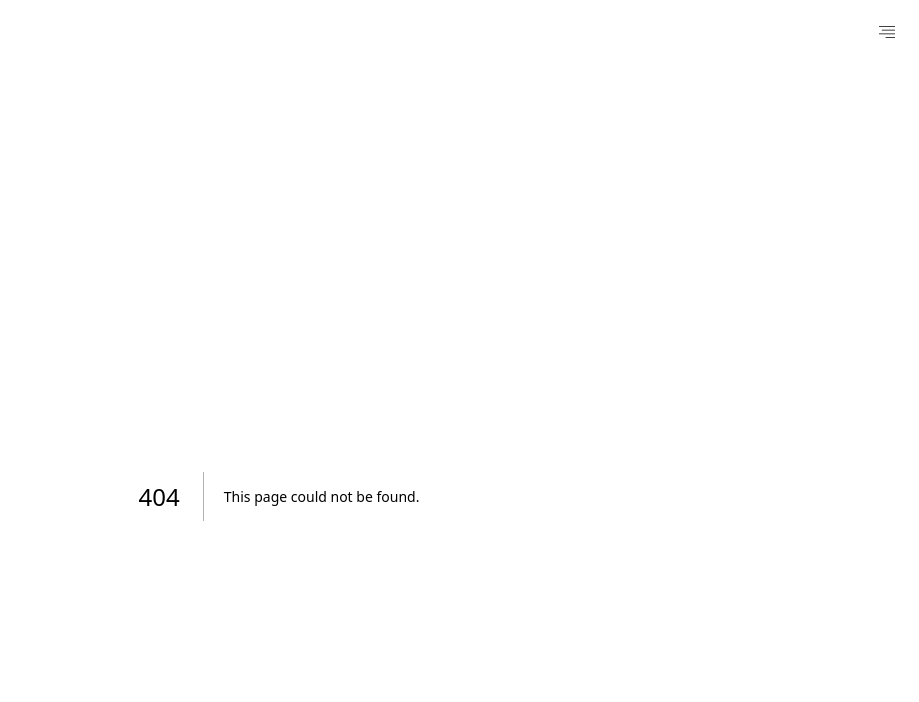
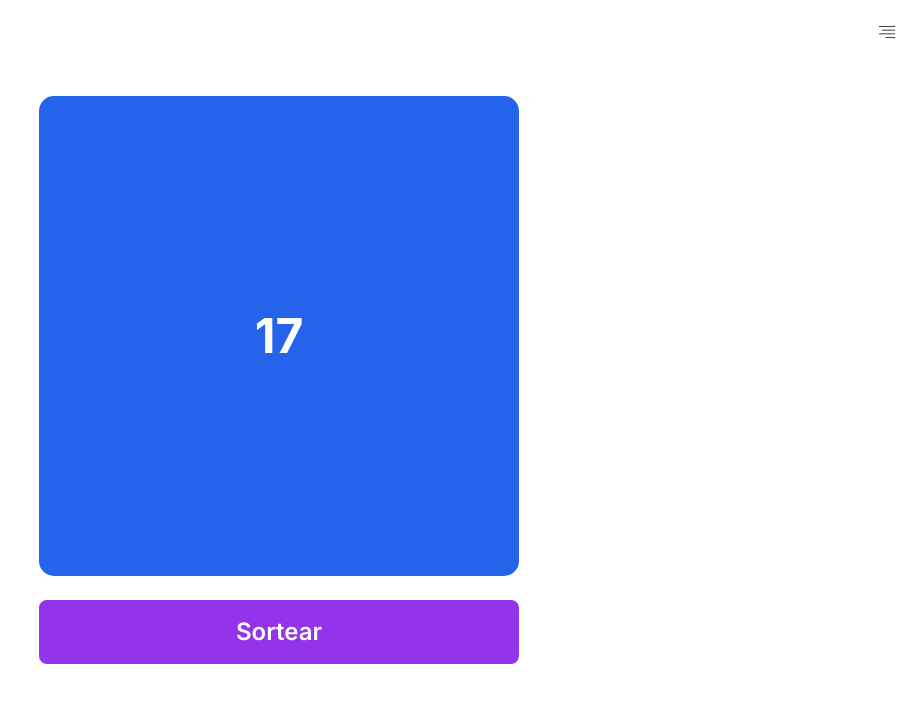
Before and after one commit to ismaelSS/aprendendo-ingles, a Next.js app: page /ordinalNumbers in a window 1280 px wide. Before the commit this address had no page. Shown: the top 702 px of the page, without its empty margins (361-1280 px from the left). Built offline with nearby package versions, Linux system fonts and the light colour scheme.

Commit message:
:sparkles: add ordinal number flash card

```diff
--- /dev/null
+++ b/src/app/ordinalNumbers/page.tsx
@@ -0,0 +1,7 @@
+import OrdinalNumberCard from "@/components/ordinalNumbersCard";
+
+export default function OrdinalNumberPage() {
+  return(
+    <OrdinalNumberCard/>
+  )
+}
--- a/src/app/page.tsx
+++ b/src/app/page.tsx
@@ -1,8 +1,10 @@
 import CardFlip from "@/components/numberCard";
+import OrdinalNumberCard from "@/components/ordinalNumbersCard";
 export default function Home() {
   return (
     <main className="flex justify-center items-center pb-5">
       <CardFlip />
+    {/* <OrdinalNumberCard/> */}
     </main>
   );
 }
--- a/src/components/PersonHeader/index.tsx
+++ b/src/components/PersonHeader/index.tsx
@@ -21,10 +21,13 @@ export default function PersonHeader() {
           <nav>
             <ul className="flex flex-col gap-5 pt-8">
               <li>
-                <Link href='/'>inicial</Link>
+                <Link href='/'>Números</Link>
               </li>
               <li>
-                <Link href='/alphabet'>letras</Link>
+                <Link href='/ordinalNumbers'>Números Ordinais</Link>
+              </li>
+              <li>
+                <Link href='/alphabet'>Letras</Link>
               </li>
             </ul>
           </nav>
--- /dev/null
+++ b/src/components/ordinalNumbersCard/index.tsx
@@ -0,0 +1,57 @@
+"use client";
+
+import React, { useEffect, useState } from "react";
+import "./styles.css";
+import {
+  sortOrdinalNumber,
+  tSortOrdinalNumber,
+} from "@/functions/sortOrdinalNumber";
+
+export default function OrdinalNumberCard() {
+  const [isFlipped, setIsFlipped] = useState(false);
+  const [cardValues, setCardValues] = useState<tSortOrdinalNumber>();
+
+  const handleFlip = () => {
+    setIsFlipped(!isFlipped);
+  };
+
+  useEffect(() => {
+    setCardValues(sortOrdinalNumber());
+  }, []);
+
+  const resetAll = () => {
+    if (isFlipped) {
+      setIsFlipped(false);
+      setTimeout(() => setCardValues(sortOrdinalNumber()), 500);
+    } else {
+      setCardValues(sortOrdinalNumber());
+    }
+  };
+
+  return (
+    <div className="flex flex-col gap-6 items-center">
+      <div
+        className="perspective w-[60vh] h-[60vh] max-w-[90vw] relative "
+        onClick={handleFlip}
+      >
+        <div className={`square-item ${isFlipped ? "flipped" : ""}`}>
+          <div className="square-side bg-blue-600 front flex items-center justify-center">
+            <p className="text1">{cardValues?.number}</p>
+          </div>
+
+          <div className="square-side bg-red-600 back flex items-center justify-center">
+            <p className="text1">{cardValues?.ordinal}</p>
+            <div />
+          </div>
+        </div>
+      </div>
+
+      <button
+        className="text5 w-[60vh] max-w-[90vw] bg-purple-600 rounded-lg h-16"
+        onClick={resetAll}
+      >
+        Sortear
+      </button>
+    </div>
+  );
+}
--- /dev/null
+++ b/src/components/ordinalNumbersCard/styles.css
@@ -0,0 +1,36 @@
+/* SquareFlip.css */
+
+.square-container {
+  display: flex;
+  justify-content: center;
+  align-items: center;
+  cursor: pointer;
+}
+
+.perspective {
+  perspective: 1000px;
+}
+
+.square-side {
+  width: 100%;
+  height: 100%;
+  position: absolute;
+  top: 0;
+  left: 0;
+  backface-visibility: hidden;
+  border-radius: 15px;
+  transition: transform 0.8s cubic-bezier(0.71, 0.03, 0.56, 0.85);
+}
+
+
+.back {
+  transform: rotateY(180deg);
+}
+
+.flipped .front {
+  transform: rotateY(180deg);
+}
+
+.flipped .back {
+  transform: rotateY(360deg);
+}
--- /dev/null
+++ b/src/functions/sortOrdinalNumber.tsx
@@ -0,0 +1,31 @@
+export type tSortOrdinalNumber = {
+  number: number,
+  ordinal: string
+}
+
+export function sortOrdinalNumber():tSortOrdinalNumber {
+  const numbers = [
+    1, 2, 3, 4, 5, 6, 7, 8, 9, 10,
+    11, 12, 13, 14, 15, 16, 17, 18, 19, 20,
+    30, 40, 50, 60, 70, 80, 90, 100, 1000, 1000000
+  ];
+
+  const numberWords = {
+    1: "first", 2: "second", 3: "third", 4: "fourth", 5: "fifth",
+    6: "sixth", 7: "seventh", 8: "eighth", 9: "ninth", 10: "tenth",
+    11: "eleventh", 12: "twelfth", 13: "thirteenth", 14: "fourteenth",
+    15: "fifteenth", 16: "sixteenth", 17: "seventeenth", 18: "eighteenth",
+    19: "nineteenth", 20: "twentieth", 30: "thirtieth", 40: "fortieth",
+    50: "fiftieth", 60: "sixtieth", 70: "seventieth", 80: "eightieth",
+    90: "ninetieth", 100: "hundredth", 1000: "thousandth", 1000000: "millionth"
+  };
+
+  const randomIndex = Math.floor(Math.random() * numbers.length);
+  const randomNumber = numbers[randomIndex];
+
+  return {
+    number: randomNumber,
+    //@ts-ignore
+    ordinal: numberWords[randomNumber]
+  };
+}
```
